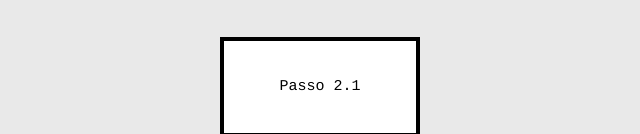
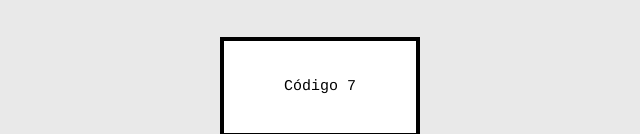
Before and after one commit to Filipe11233/Filipe11233.github.io, a plain HTML site: page index.html in a window 1280 px wide. Shown: the part 1562-1696 px from the top of the page, 320-960 px from the left. Drawn offline with Linux system fonts and the light colour scheme.

Commit message:
Update index.html

```diff
--- a/index.html
+++ b/index.html
@@ -59,7 +59,7 @@
          <h3> <font face="monospace"> PT08</font></h1>
       </div>
 	<div>
-         <a href="https://filipe11233.github.io/codigo7/" target="_blank"><button>Passo 2.1</button></a>
+         <a href="https://filipe11233.github.io/codigo7/" target="_blank"><button>Código 7</button></a>
          <!-- definir uma hiperligacao que leva para o respetivo passo-->
          <!-- definir tipo de letra-->
 	 </div>
```
